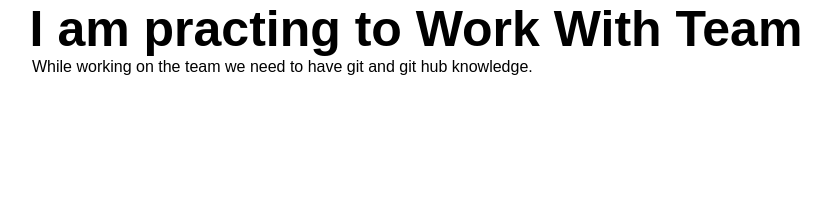
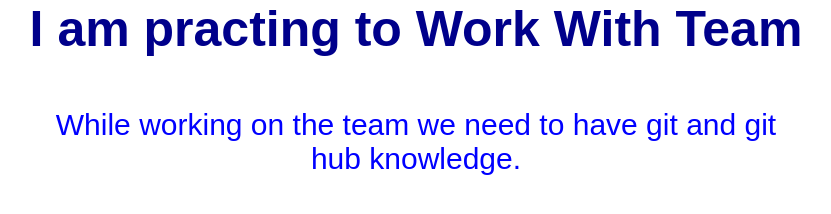
Before and after one commit to Jeevaneupane233/Practicing-pushing, a plain HTML site: page index.html in a window 1280 px wide. Shown: the whole page, without its empty margins (224-1055 px from the left). Drawn offline with Linux system fonts and the light colour scheme.

Commit message:
Few more style were added

```diff
--- a/style.css
+++ b/style.css
@@ -8,9 +8,14 @@
 h1{
     text-align: center;
     font-size: 50px;
+    color: darkblue;
 
 }
 p{
     width: 60%;
     margin: auto;
+    color: blue;
+    text-align: center;
+    margin-top: 50px;
+    font-size: 30px;
 }
```
